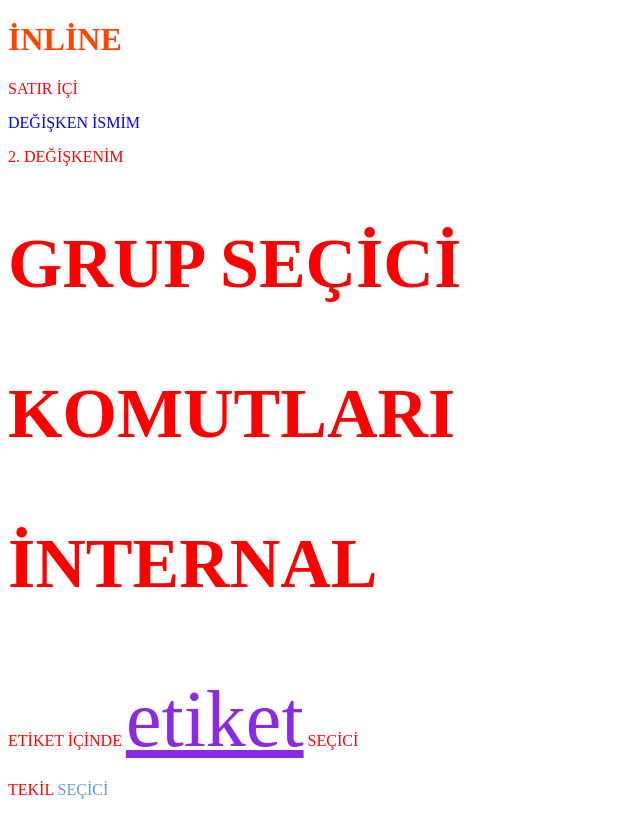
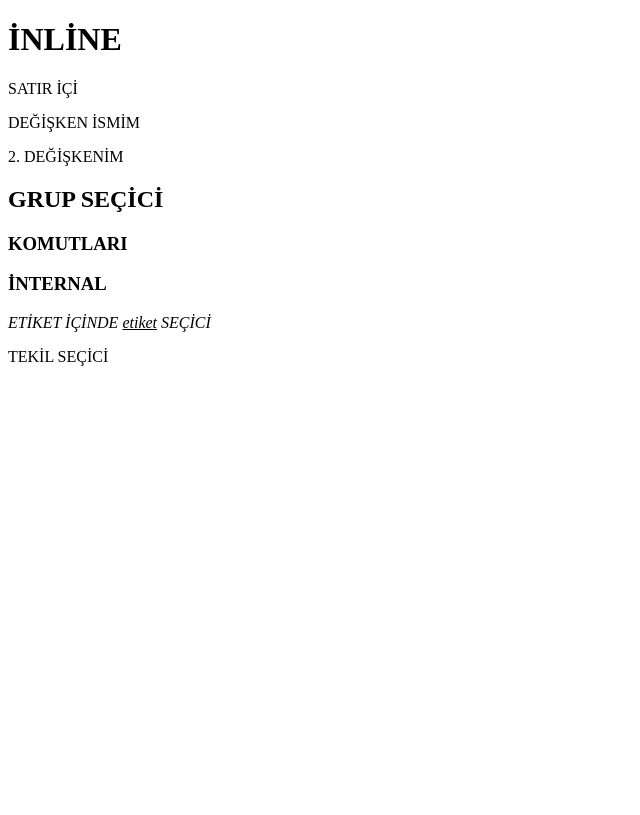
Before and after one commit to busrademirov1616-coder/CSS-REN-YORUM, a plain HTML site: page oncelik.html in a window 1280 px wide. Shown: the whole page, without its empty margins (0-640 px from the left). Drawn offline with Linux system fonts and the light colour scheme.

Commit message:
BACKGROUND VE ARDALAN KOMUTLARI

```diff
--- a/oncelik.html
+++ b/oncelik.html
@@ -2,25 +2,9 @@
 <html>
     <head>
         <style>
-            h2,h3{
-                font-size: 70px;
-            }
-            *{
-                color: red;
-            }
-            #değişken{
-                color: blue;
-            }
-            .orange{
-                color: orangered;
-            }
-            p u{
-                color: blueviolet;
-                font-size: 80px;
-            }
-            p #x{
-                color: cornflowerblue;
-            }
+        p.egik{
+            font-style: italic;
+        }
         </style>
 
     </head>
@@ -32,7 +16,7 @@
         <h2>GRUP SEÇİCİ</h2>
         <h3>KOMUTLARI</h3>
         <h3>İNTERNAL</h3>
-        <p>ETİKET İÇİNDE <u>etiket</u> SEÇİCİ </p>
+        <p class="egik">ETİKET İÇİNDE <u>etiket</u> SEÇİCİ </p>
         <p>TEKİL <span id="x">SEÇİCİ</span></p>
 
     </body>
```
Also changed, not shown: kutu.html (added, +34 -0 lines), resimler/513z-GW-G0L.jpg (added), resimler/6fd2f063d721717366b966d4658ab122.jpg (added).
